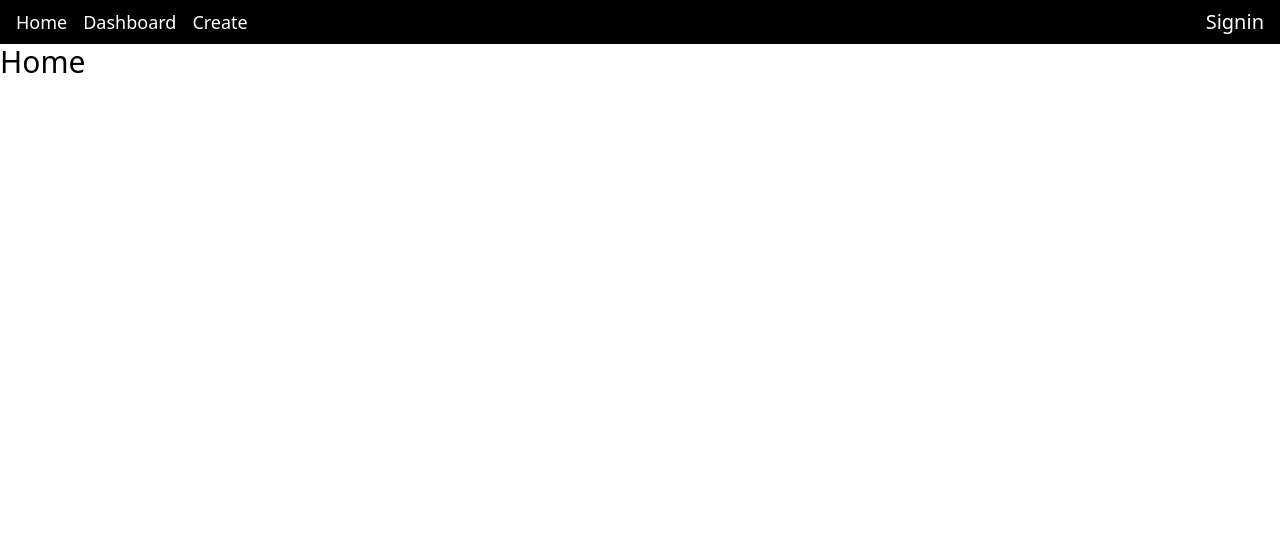
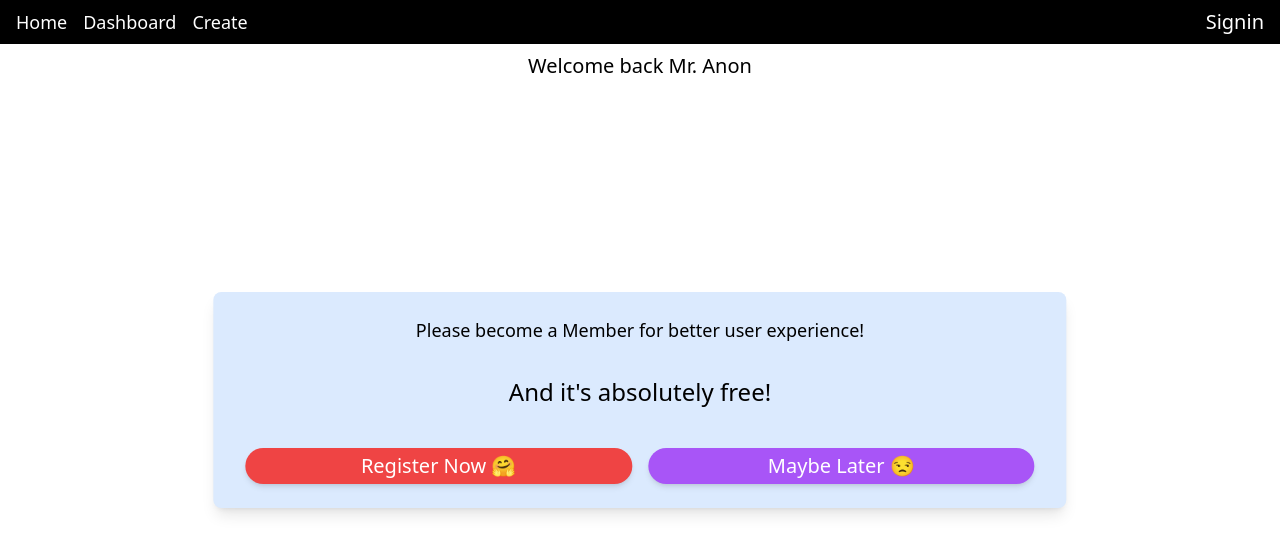
Before and after one commit to diptobiswasanime4/QuizMaker, a Next.js app in the folder quizmaker/: page / in a window 1280 px wide. Shown: the top 554 px of the page. Built offline with nearby package versions, Linux system fonts and the light colour scheme; no server answers.

Commit message:
📦 updates

```diff
--- a/quizmaker/src/app/api/auth/[...nextauth]/options.ts
+++ b/quizmaker/src/app/api/auth/[...nextauth]/options.ts
@@ -20,24 +20,24 @@ export const options = {
       clientId: process.env.GITHUB_ID,
       clientSecret: process.env.GITHUB_SECRET,
     }),
-    GoogleProvider({
-      profile(profile) {
-        console.log("Profile Google: ", profile);
+    // GoogleProvider({
+    //   profile(profile) {
+    //     console.log("Profile Google: ", profile);
 
-        let userRole = "User";
-        if (profile?.email == "diptobiswasanime4@gmail.com") {
-          userRole = "Admin";
-        }
+    //     let userRole = "User";
+    //     if (profile?.email == "diptobiswasanime4@gmail.com") {
+    //       userRole = "Admin";
+    //     }
 
-        return {
-          ...profile,
-          id: profile.sub,
-          role: userRole,
-        };
-      },
-      clientId: process.env.GOOGLE_ID,
-      clientSecret: process.env.GOOGLE_SECRET,
-    }),
+    //     return {
+    //       ...profile,
+    //       id: profile.sub,
+    //       role: userRole,
+    //     };
+    //   },
+    //   clientId: process.env.GOOGLE_ID,
+    //   clientSecret: process.env.GOOGLE_SECRET,
+    // }),
   ],
   callbacks: {
     async jwt({ token, user }) {
--- a/quizmaker/src/app/dashboard/page.tsx
+++ b/quizmaker/src/app/dashboard/page.tsx
@@ -15,25 +15,9 @@ function Dashboard() {
     getData();
   }, []);
 
-  async function loadQuestion(question) {
-    router.push(`/dashboard/${question.quizIndex}`);
-  }
   return (
     <div className="flex gap-2">
-      <div className="bg-gray-500 flex flex-col gap-2 py-2">
-        {questions.map((q, index) => {
-          return (
-            <div
-              key={index}
-              onClick={() => loadQuestion(q)}
-              className="text-white px-2 hover:text-blue-200 cursor-pointer"
-            >
-              {q.question}
-            </div>
-          );
-        })}
-      </div>
-      <div className="">Dashboard</div>
+      <div className="text-2xl">Dashboard</div>
     </div>
   );
 }
--- a/quizmaker/src/app/layout.tsx
+++ b/quizmaker/src/app/layout.tsx
@@ -1,20 +1,19 @@
-import type { Metadata } from "next";
 import "./globals.css";
 import axios from "axios";
 import Navbar from "@/components/Navbar";
+import { getServerSession } from "next-auth";
+import { options } from "@/app/api/auth/[...nextauth]/options";
+import RegisterPopup from "@/components/RegisterPopup";
 
 axios.defaults.baseURL = process.env.BASE_URL;
 
-export const metadata: Metadata = {
-  title: "Create Next App",
-  description: "Generated by create next app",
-};
-
-export default function RootLayout({
+export default async function RootLayout({
   children,
 }: {
   children: React.ReactNode;
 }) {
+  const session = await getServerSession(options);
+
   return (
     <html lang="en">
       <body className="">
@@ -22,6 +21,7 @@ export default function RootLayout({
           <Navbar />
           {children}
         </div>
+        <RegisterPopup />
       </body>
     </html>
   );
--- a/quizmaker/src/app/page.tsx
+++ b/quizmaker/src/app/page.tsx
@@ -1,9 +1,17 @@
-import Image from "next/image";
+import { getServerSession } from "next-auth";
+import { options } from "@/app/api/auth/[...nextauth]/options";
+import getFirstnameFromName from "@/utils/getFirstnameFromName";
 
-export default function Home() {
+export default async function Home() {
+  const session = await getServerSession(options);
+
   return (
     <div className="">
-      <div className="text-3xl">Home</div>
+      <div className="text-xl text-center py-2">
+        {session?.user?.email
+          ? `Welcome back ${getFirstnameFromName(session?.user?.name)}!`
+          : "Welcome back Mr. Anon"}
+      </div>
     </div>
   );
 }
--- /dev/null
+++ b/quizmaker/src/components/RegisterPopup.tsx
@@ -0,0 +1,36 @@
+import React from "react";
+import { getServerSession } from "next-auth";
+import { options } from "@/app/api/auth/[...nextauth]/options";
+import { useRouter } from "next/navigation";
+
+async function RegisterPopup() {
+  const session = await getServerSession(options);
+  //   const router = useRouter();
+
+  async function registerNow() {
+    router.push(`/api/auth/signin`);
+  }
+
+  return (
+    <div className="">
+      {!session && (
+        <div className="shadow-lg bg-blue-100 flex flex-col gap-8 rounded-lg p-6 w-2/3 absolute top-1/2 left-1/2 transform -translate-x-1/2 -translate-y-1/2">
+          <div className="text-center text-lg">
+            Please become a Member for better user experience!
+          </div>
+          <div className="text-center text-2xl">And it's absolutely free!</div>
+          <div className="flex gap-4 px-2">
+            <button className="w-full text-white mt-2 bg-red-500 hover:bg-red-600 rounded-full py-1 text-xl shadow-md">
+              Register Now 🤗
+            </button>
+            <button className="w-full text-white mt-2 bg-purple-500 hover:bg-purple-600 rounded-full py-1 text-xl shadow-md">
+              Maybe Later 😒
+            </button>
+          </div>
+        </div>
+      )}
+    </div>
+  );
+}
+
+export default RegisterPopup;
--- /dev/null
+++ b/quizmaker/src/utils/getFirstnameFromName.ts
@@ -0,0 +1,4 @@
+export default function getFirstnameFromName(s: string) {
+  const parts = s.split(" ");
+  return parts[0];
+}
```
Also changed, not shown: quizmaker/src/app/dashboard/layout.tsx (renamed from quizmaker/src/app/dashboard/[id]/layout.tsx).
